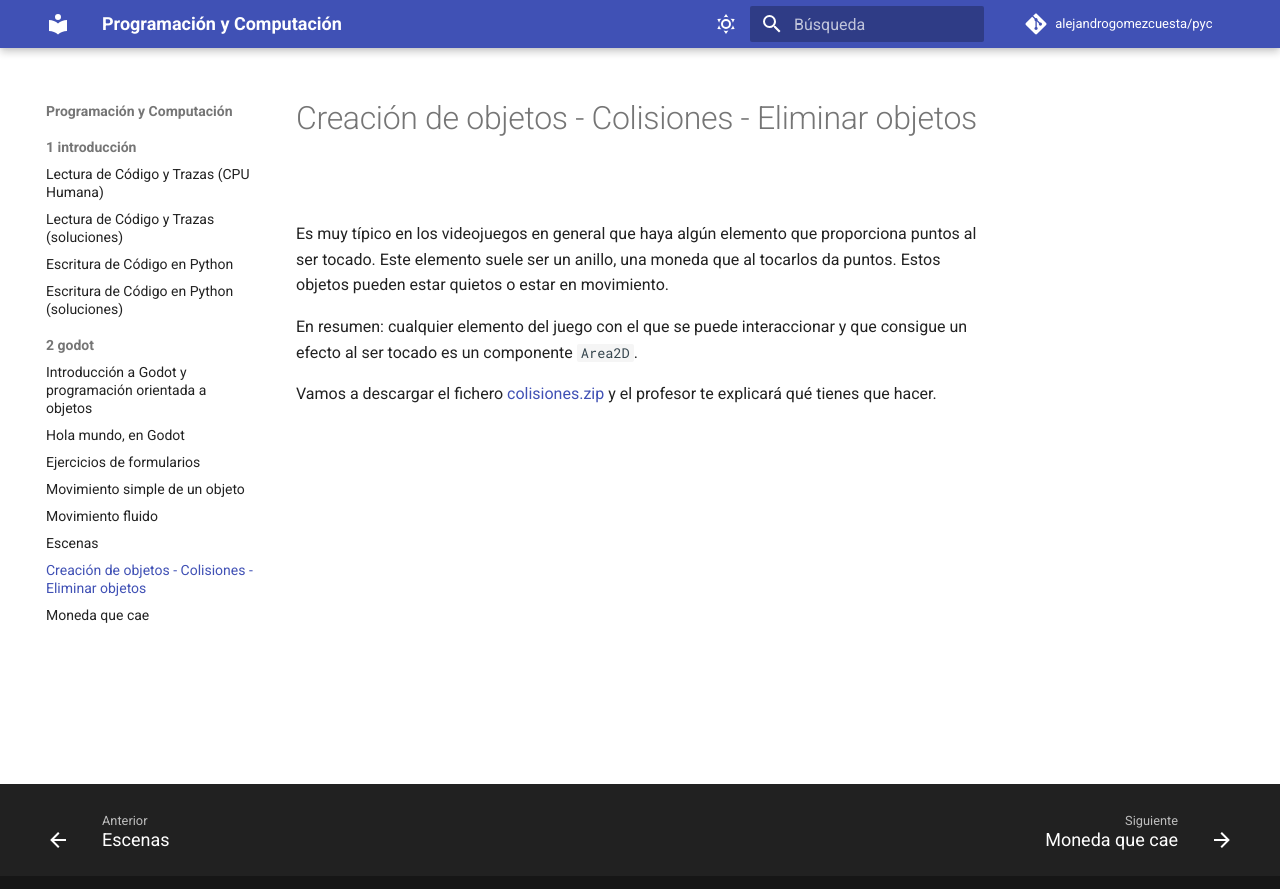
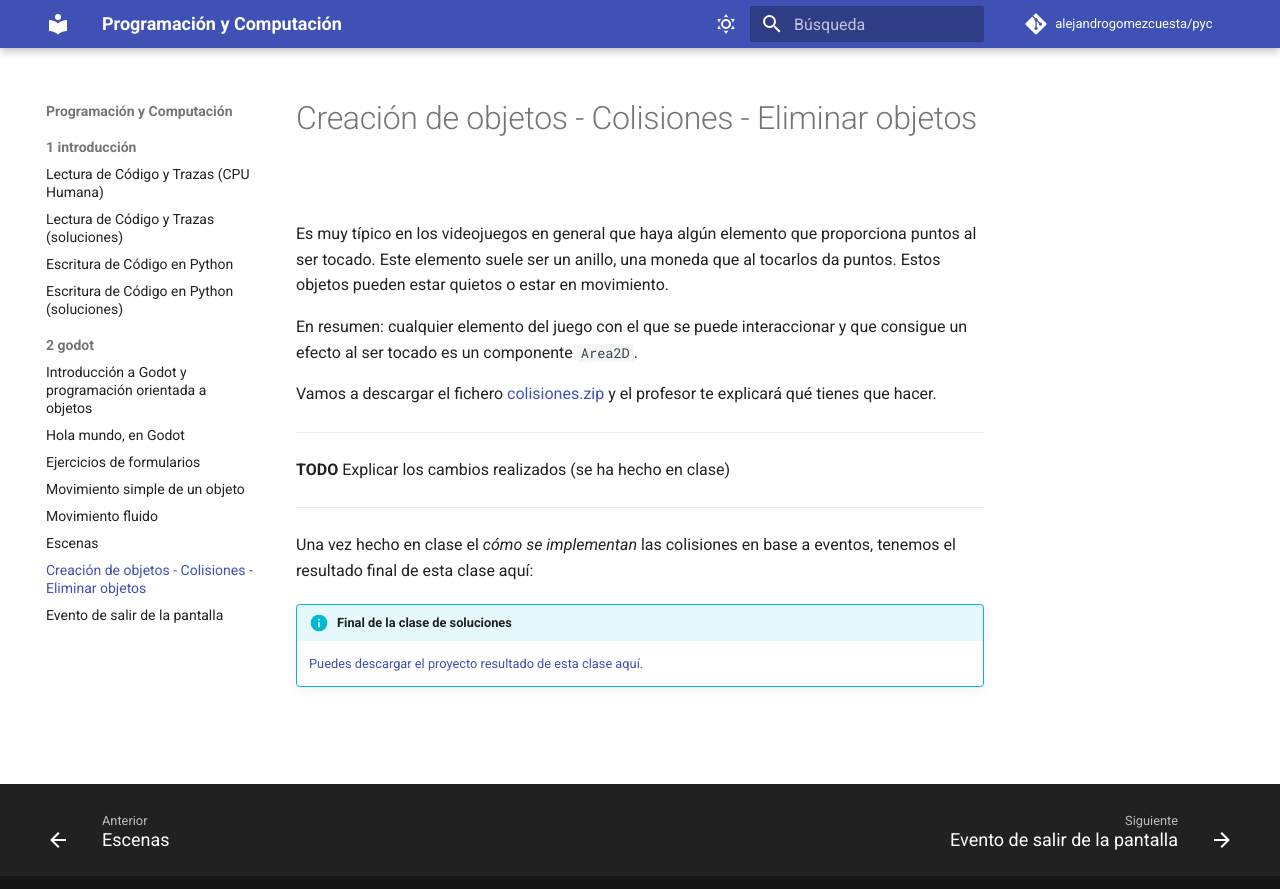
Before and after one commit to alejandrogomezcuesta/pyc, an MkDocs documentation site: the page built from docs/2 godot/07-creacion-colision-eliminado.md, in a window 1280 px wide. Shown: the top 889 px of the page. Built offline with MkDocs 1.6.1 and Material for MkDocs 9.7.7, drawn with Linux system fonts in a browser that asks for light colours; comment, search, counter and statistics services are not loaded.

Commit message:
salir de la pantalla

```diff
--- a/docs/2 godot/07-creacion-colision-eliminado.md
+++ b/docs/2 godot/07-creacion-colision-eliminado.md
@@ -5,3 +5,15 @@ Es muy típico en los videojuegos en general que haya algún elemento que propor
 En resumen: cualquier elemento del juego con el que se puede interaccionar y que consigue un efecto al ser tocado es un componente `Area2D`.
 
 Vamos a descargar el fichero [colisiones.zip](colisiones.zip) y el profesor te explicará qué tienes que hacer.
+
+
+---
+
+**TODO** Explicar los cambios realizados (se ha hecho en clase)
+
+---
+
+Una vez hecho en clase el *cómo se implementan* las colisiones en base a eventos, tenemos el resultado final de esta clase aquí:
+
+!!! info "Final de la clase de soluciones"
+    [Puedes descargar el proyecto resultado de esta clase aquí.](colisiones-final.zip)
```
Also changed, not shown: docs/2 godot/08-creacion-elementos.md (deleted, +0 -12 lines), docs/2 godot/08-evento-salir-pantalla.md (added, +21 -0 lines), 2 other files.
